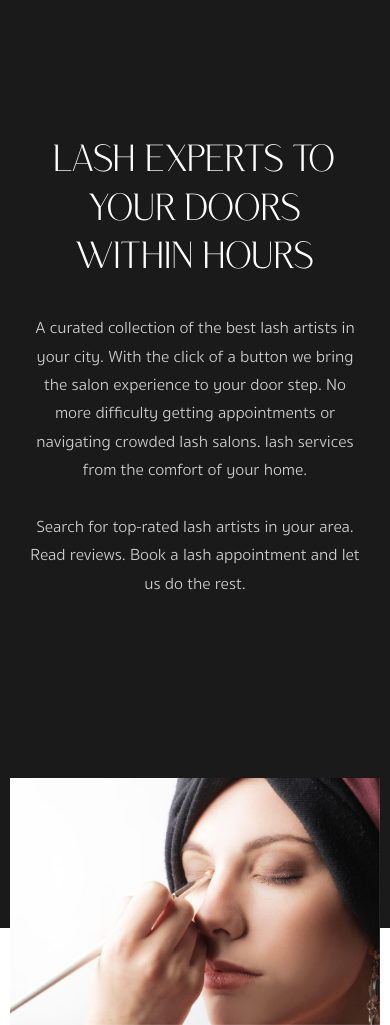
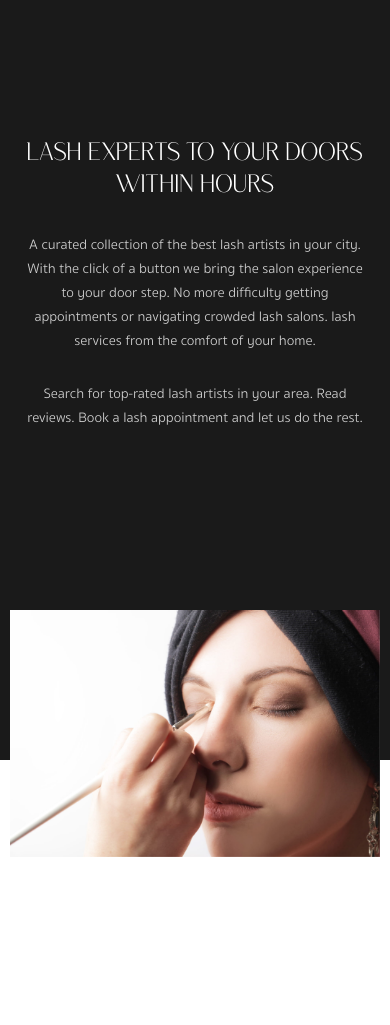
Before and after one commit to Flamic/Salon-Landing, a plain HTML site: page index.html in a window 390 px wide. Shown: the part 920-1945 px from the top of the page. Drawn offline with nearby package versions, Linux system fonts and the light colour scheme; files that its build step writes are made by us from their sources; files whose address does not match are found by name.

Commit message:
feat: improved typography responsive

```diff
--- a/scss/_typography.scss
+++ b/scss/_typography.scss
@@ -31,6 +31,16 @@ p {
   }
 }
 
+@media screen and (max-width: 500px) {
+  h2 {
+    font-size: 25px;
+  }
+
+  p {
+    font-size: 14px;
+  }
+}
+
 .promo-text {
   font-family: 'Saudagar', 'sans-serif';
   font-weight: 400;
```
